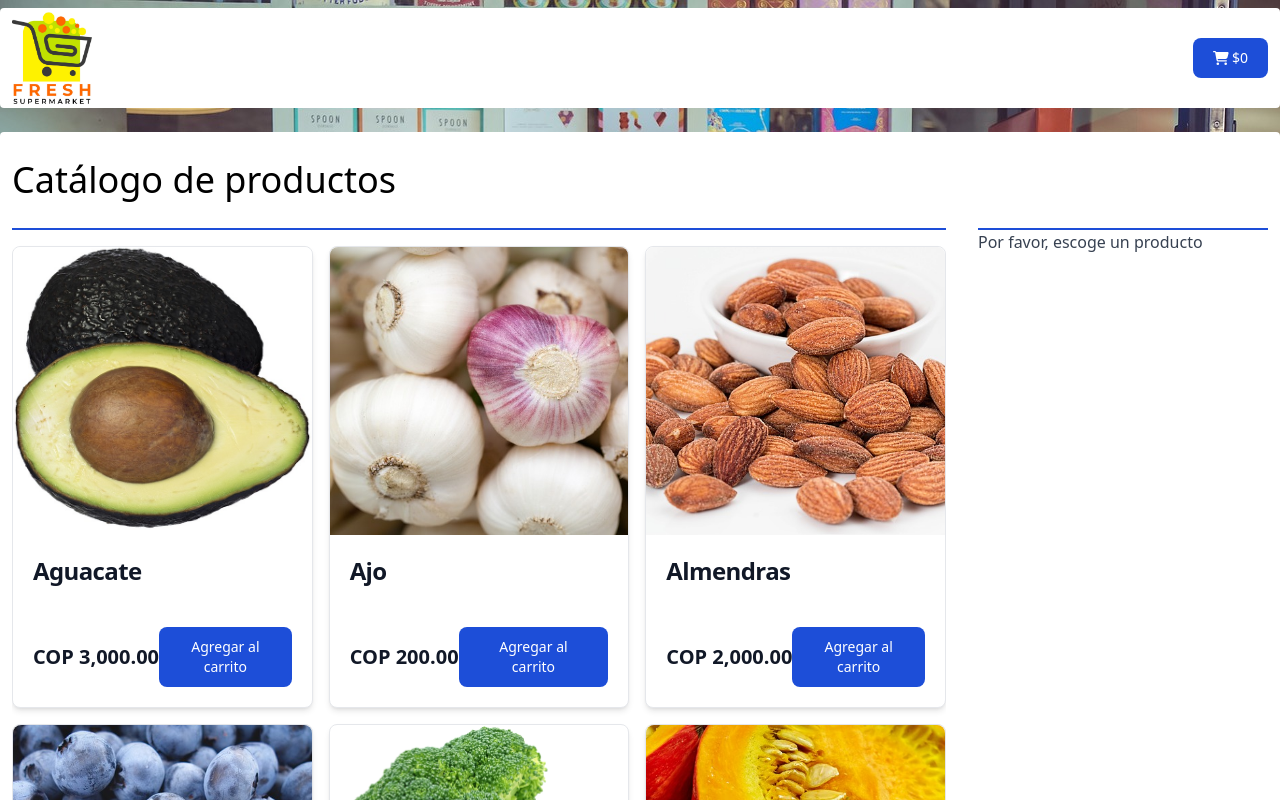
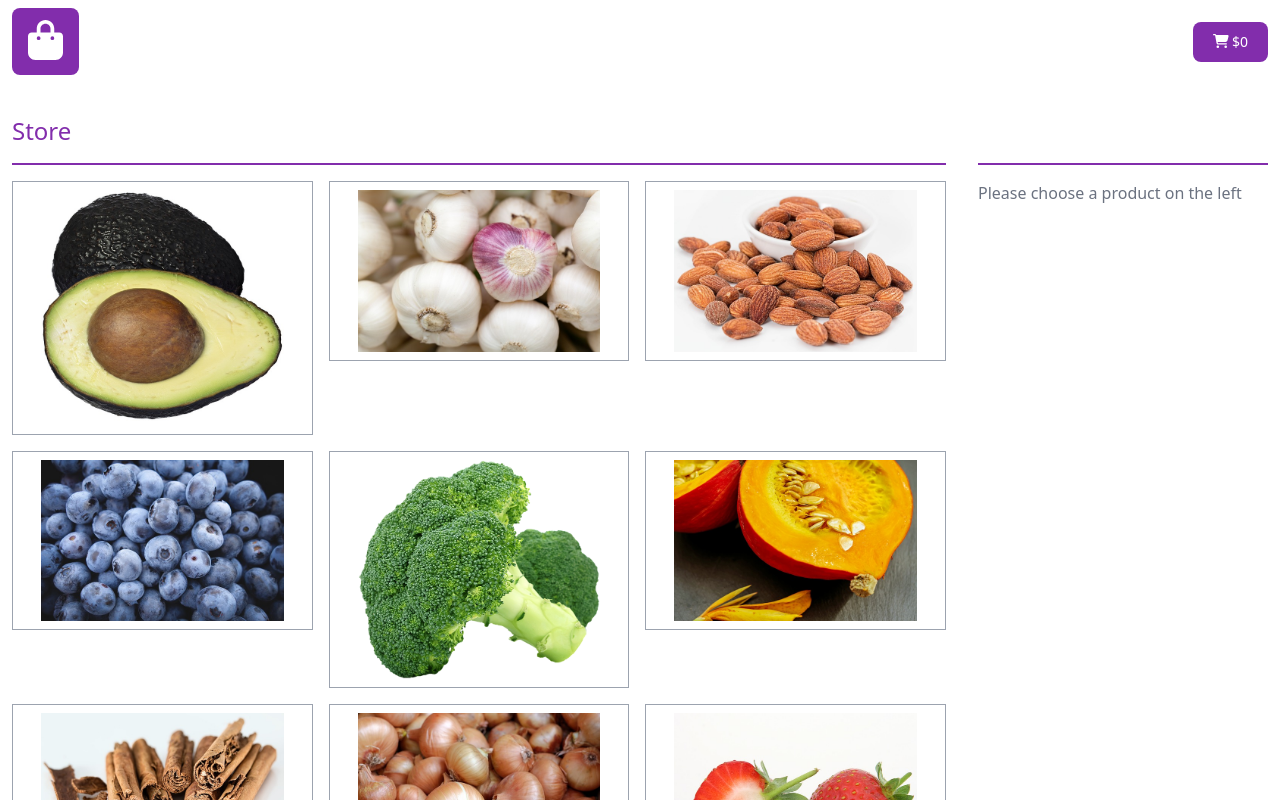
Before and after one commit to EnriquePallares/mini-market, a React (Vite) app: page /minimarket/ in a window 1280 px wide. Shown: the top 800 px of the page. Built offline with nearby package versions, Linux system fonts and the light colour scheme.

Commit message:
Ajustes visuales grilla de productos

```diff
--- a/src/components/Header/Header.tsx
+++ b/src/components/Header/Header.tsx
@@ -1,27 +1,26 @@
 import React from 'react';
 import { FontAwesomeIcon } from '@fortawesome/react-fontawesome';
-import { faCartShopping } from '@fortawesome/free-solid-svg-icons';
+import {
+  faBagShopping,
+  faCartShopping,
+} from '@fortawesome/free-solid-svg-icons';
 export interface HeaderInterface {}
 
 const Header: React.FC<HeaderInterface> = () => {
   return (
     <header>
       <nav className="flex relative py-2 items-center justify-between">
-        <div className="container mx-auto px-3 rounded flex items-center justify-between bg-white">
+        <div className="container mx-auto px-3 flex items-center justify-between">
           <a
             href="#"
-            className="py-1 mr-5 no-underline whitespace-nowrap text-xl leading-normal"
+            className="py-3 px-4 mr-5 rounded-lg no-underline whitespace-nowrap text-xl leading-normal bg-primary text-white"
           >
-            <img
-              src="/src/assets/images/logo.jpg"
-              alt="Logo"
-              className="w-20"
-            />
+            <FontAwesomeIcon icon={faBagShopping} size="2x" />
           </a>
 
           <button
             type="button"
-            className="text-white bg-blue-700 hover:bg-blue-800 focus:ring-4 focus:ring-blue-300 font-medium rounded-lg text-sm px-5 py-2.5 dark:bg-blue-600 dark:hover:bg-blue-700 focus:outline-none dark:focus:ring-blue-800"
+            className="text-white bg-primary focus:ring-4 font-medium rounded-lg text-sm px-5 py-2.5"
           >
             <FontAwesomeIcon role="button" icon={faCartShopping} /> $0
           </button>
--- a/src/components/Layout/Layout.tsx
+++ b/src/components/Layout/Layout.tsx
@@ -6,7 +6,7 @@ export interface LayoutInterface {}
 
 const Layout: React.FC<LayoutInterface> = () => {
   return (
-    <div className='bg-[url("/src/assets/images/main-fondo.jpg")] bg-contain'>
+    <div>
       <Header />
       <Outlet />
       {/* <Footer /> */}
--- a/src/components/Shop/ProductList/ProductDetail/ProductDetail.tsx
+++ b/src/components/Shop/ProductList/ProductDetail/ProductDetail.tsx
@@ -4,19 +4,19 @@ export interface ProductDetailInterface {}
 
 const ProductDetail: React.FC<{ product: Product | null }> = ({ product }) => {
   return (
-    <div className="product-detail">
+    <div className="product-detail mt-4">
       <img src={product?.image} alt={product?.name} />
 
-      <div className="flex justify-between items-center border-b-2 border-blue-500">
+      <div className="flex justify-between items-center border-b border-primary mt-4">
         <div className="info">
           <span className="text-lg font-semibold">
-            {product?.name} |{' '}
-            <span className="text-blue-500">${product?.price}</span>
+            {product?.name}
+            <span className="text-primary"> • ${product?.price}</span>
           </span>
         </div>
       </div>
 
-      <p className="font-normal text-gray-700 dark:text-gray-400 border-b-2 border-blue-500">
+      <p className="font-normal py-2 text-gray-700 dark:text-gray-400 border-b border-primary">
         {product?.description}
       </p>
     </div>
--- a/src/components/Shop/ProductList/ProductList.tsx
+++ b/src/components/Shop/ProductList/ProductList.tsx
@@ -8,11 +8,6 @@ export interface ProductListInterface {}
 const ProductList: React.FC<ProductListInterface> = () => {
   const [product, setProduct] = useState<Product | null>(null);
   const dispatch = useDispatch();
-
-  const numberFormat = new Intl.NumberFormat('en-US', {
-    style: 'currency',
-    currency: 'COP',
-  });
 
   const {
     products: { dataProducts },
@@ -27,65 +22,47 @@ const ProductList: React.FC<ProductListInterface> = () => {
   }, [dispatch]);
 
   return (
-    <section className="container mx-auto px-3 mt-4 rounded bg-white">
+    <section className="container mx-auto px-3 mt-4">
       <div className="grid grid-cols-4 gap-8">
         <div className="col-span-3">
-          <h3 className="border-b-2 py-7 border-blue-700 text-4xl font-medium">
-            Catálogo de productos
+          <h3 className="border-b-2 py-4 text-primary border-primary text-2xl font-medium">
+            Store
           </h3>
 
-          <div className="grid grid-cols-3 gap-4 py-4 max-h-[85vh] overflow-y-auto">
+          <div className="grid grid-cols-3 gap-4 py-4">
             {dataProducts.map((product: Product) => (
               <div
                 key={product.sku}
-                className="max-w-sm bg-white rounded-lg border border-gray-200 shadow-md cursor-pointer dark:bg-gray-800 dark:border-gray-700"
+                className="cursor-pointer"
                 onClick={() => handleProduct(product)}
               >
                 <img
                   key={product.sku}
                   src={product.image}
                   alt={product.name}
-                  className="rounded-t-lg object-cover w-full h-72"
+                  className="py-2 px-7 border border-gray-400"
                 />
-
-                <div className="flex flex-col p-5">
-                  <h5 className="text-2xl font-bold mb-10 tracking-tight text-gray-900 dark:text-white">
-                    {product.name}
-                  </h5>
-
-                  <div className="flex justify-between items-center">
-                    <span className="text-xl font-bold text-gray-900 dark:text-white">
-                      {numberFormat.format(product.price)}
-                    </span>
-                    <a
-                      href="#"
-                      className="text-white bg-blue-700 hover:bg-blue-800 focus:ring-4 focus:outline-none focus:ring-blue-300 font-medium rounded-lg text-sm px-5 py-2.5 text-center dark:bg-blue-600 dark:hover:bg-blue-700 dark:focus:ring-blue-800"
-                    >
-                      Agregar al carrito
-                    </a>
-                  </div>
-                </div>
               </div>
             ))}
           </div>
         </div>
 
         <div>
-          <div className="border-b-2 border-blue-700 py-7">
+          <div className="border-b-2 border-primary py-4">
             <h3
-              className={`text-4xl font-medium ${
+              className={`text-2xl font-medium text-primary ${
                 product ? 'visible' : 'invisible'
               }`}
             >
-              Producto
+              Product
             </h3>
           </div>
 
           {product ? (
             <ProductDetail product={product} />
           ) : (
-            <p className="font-normal text-gray-700 dark:text-gray-400">
-              Por favor, escoge un producto
+            <p className="font-normal text-gray-500 py-4">
+              Please choose a product on the left
             </p>
           )}
         </div>
--- a/tailwind.config.cjs
+++ b/tailwind.config.cjs
@@ -2,7 +2,11 @@
 module.exports = {
   content: ['./index.html', './src/**/*.{js,ts,jsx,tsx}'],
   theme: {
-    extend: {},
+    extend: {
+      colors: {
+        primary: '#822dac',
+      },
+    },
   },
   plugins: [],
 };
```
